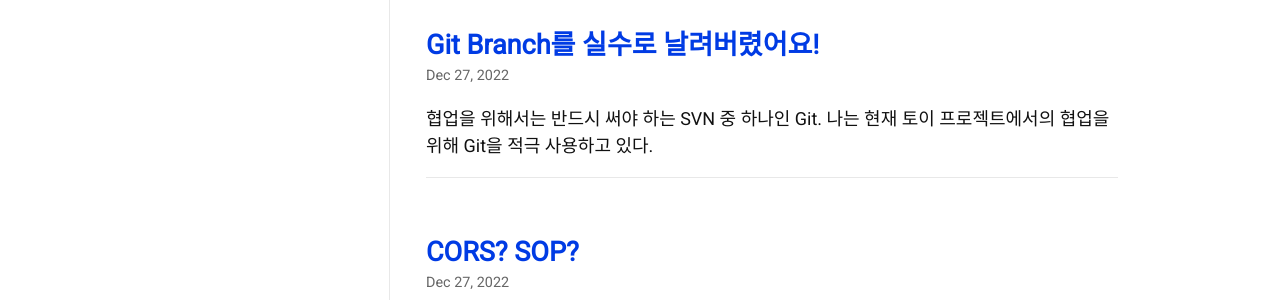
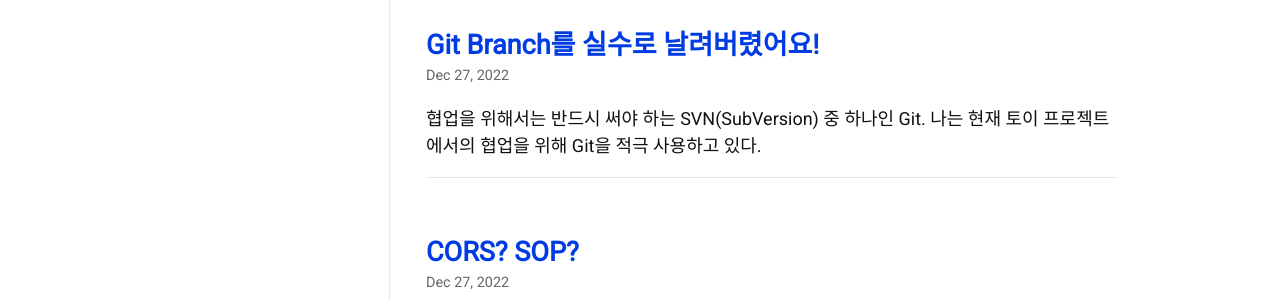
Before and after one commit to Jinseop-Sim/Jinseop-Sim.github.io, a Jekyll site: the page built from index.html, in a window 1280 px wide. Shown: the part 1512-1812 px from the top of the page. Built offline with Jekyll 4.4.1, drawn with Linux system fonts in a browser that asks for light colours; nearby versions of some CDN libraries; some web fonts are replaced; the list of posts is cut into pages by our own code.

Commit message:
새 글 추 가

```diff
--- a/_posts/2022-12-27-gitRestore.md
+++ b/_posts/2022-12-27-gitRestore.md
@@ -6,7 +6,7 @@
 author:
   - Jinseop Sim
 ---
-협업을 위해서는 반드시 써야 하는 SVN 중 하나인 Git.
+협업을 위해서는 반드시 써야 하는 SVN(SubVersion) 중 하나인 Git.
 나는 현재 토이 프로젝트에서의 협업을 위해 Git을 적극 사용하고 있다.
 
 하지만 혼자 작업을 하다 큰 문제가 발생할 뻔 했었다.
```
Also changed, not shown: _posts/2023-01-22.multiassoc.md (added, +15 -0 lines).
